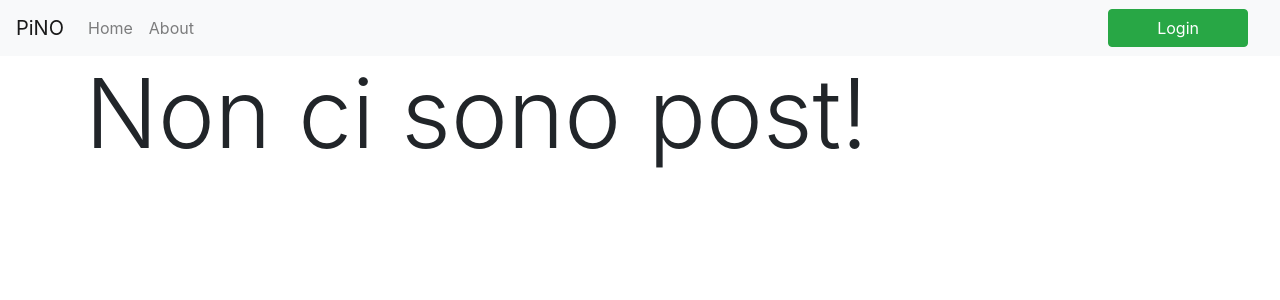
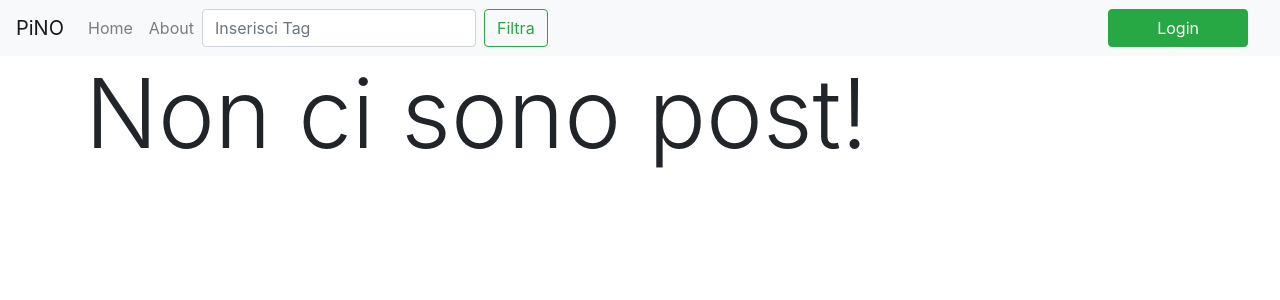
Before and after one commit to DanielX278/Blog-Test, a PHP site: page / in a window 1280 px wide. Shown: the top 300 px of the page. Run offline with PHP 8.4, Linux system fonts and the light colour scheme; data that the repository does not hold is empty; some libraries are stand-ins or nearby versions.

Commit message:
Ultimate

```diff
--- a/view/index.php
+++ b/view/index.php
@@ -8,10 +8,10 @@
         <h1 class="display-1">Non ci sono post!</h1>
     <?php } else { ?>
         <?php if (!isset($_GET['tag'])) { ?>
-            <h1 class="display-1">Ultimi post</h1>
+            <h1 class="display-1 mb-4">Ultimi post</h1>
 
         <?php } else { ?>
-            <h1 class="display-1">Tag: <?= $_GET['tag'] ?></h1>
+            <h1 class="display-1 mb-4">Tag: <?= $_GET['tag'] ?></h1>
         <?php } ?>
     <?php } ?>
 
@@ -39,14 +39,12 @@
                     <p> <?= $post->content ?> </p>
                 </div>
             </div>
-            <div class="row mt-2">
+          <!--  <div class="row mt-2">
                 <?php if (isset($post->img)) : ?>
                     <img width="<?= intval($post->width) . "px" ?>" height="<?= intval($post->height) . "px" ?>" src="<?= $post->img ?>">
                 <?php endif ?>
-            </div>
-            <div class="">
+            </div> -->
 
-            </div>
             <div class="card-footer bg-light">
                 <div class="row">
                     <div class="col order-1">
--- a/view/modules/header.php
+++ b/view/modules/header.php
@@ -27,11 +27,15 @@
       <li class="nav-item">
         <a class="nav-link" href="about.php">About</a>
       </li>
-    </ul>
 
+
+    <form class="form-inline my-0" method="GET" action="index.php">
+    <input class="form-control mr-sm-2" type="search" name="tag" placeholder="Inserisci Tag" aria-label="Search">
+    <button class="btn btn-outline-success my-2 my-sm-0" type="submit">Filtra</button>
+  </form>
+</ul>
     <?php if (!isLogged()) { ?>
 
-      <!--    <a class="btn px-5 btn-secondary mr-3" role="button" href="login.php">Login</a> -->
       <button type="button" class="btn px-5 btn-success mr-3 nav-item" data-toggle="modal" data-target="#exampleModalCenter">
         Login
       </button>
```
